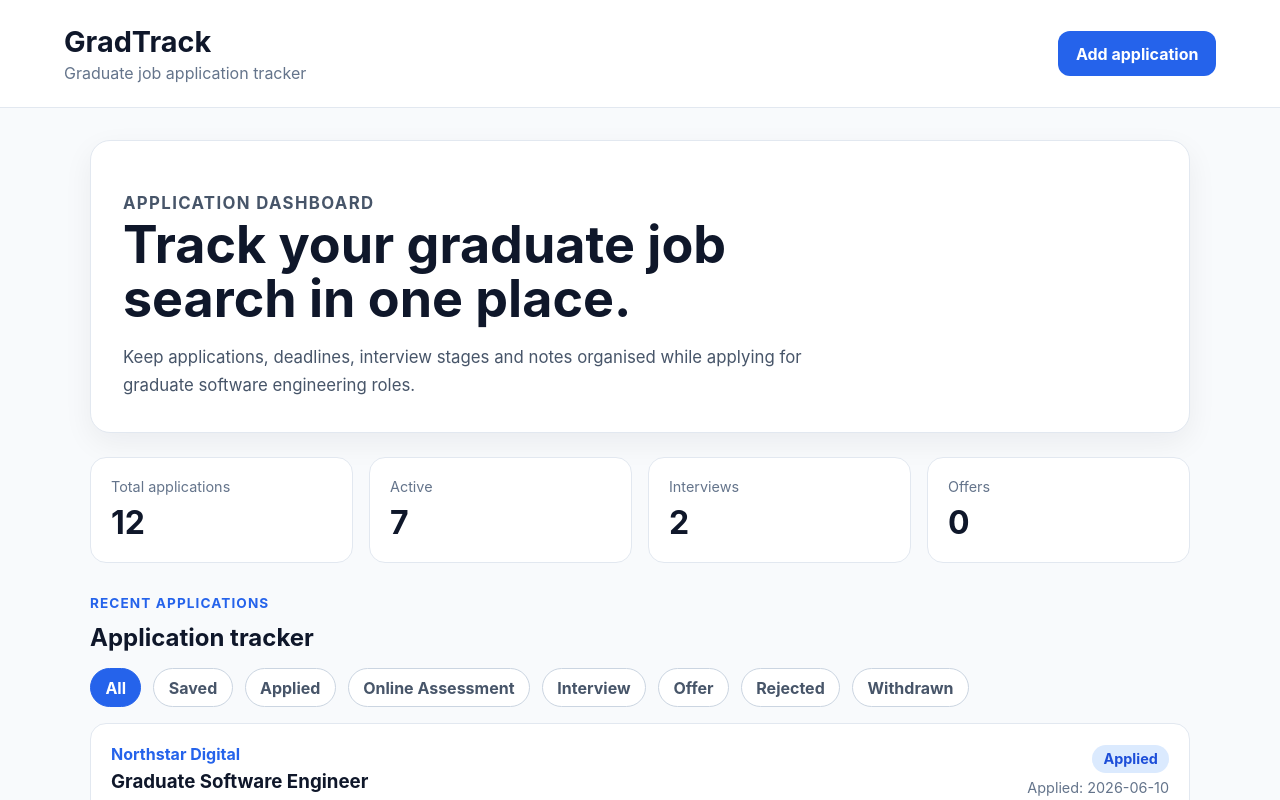
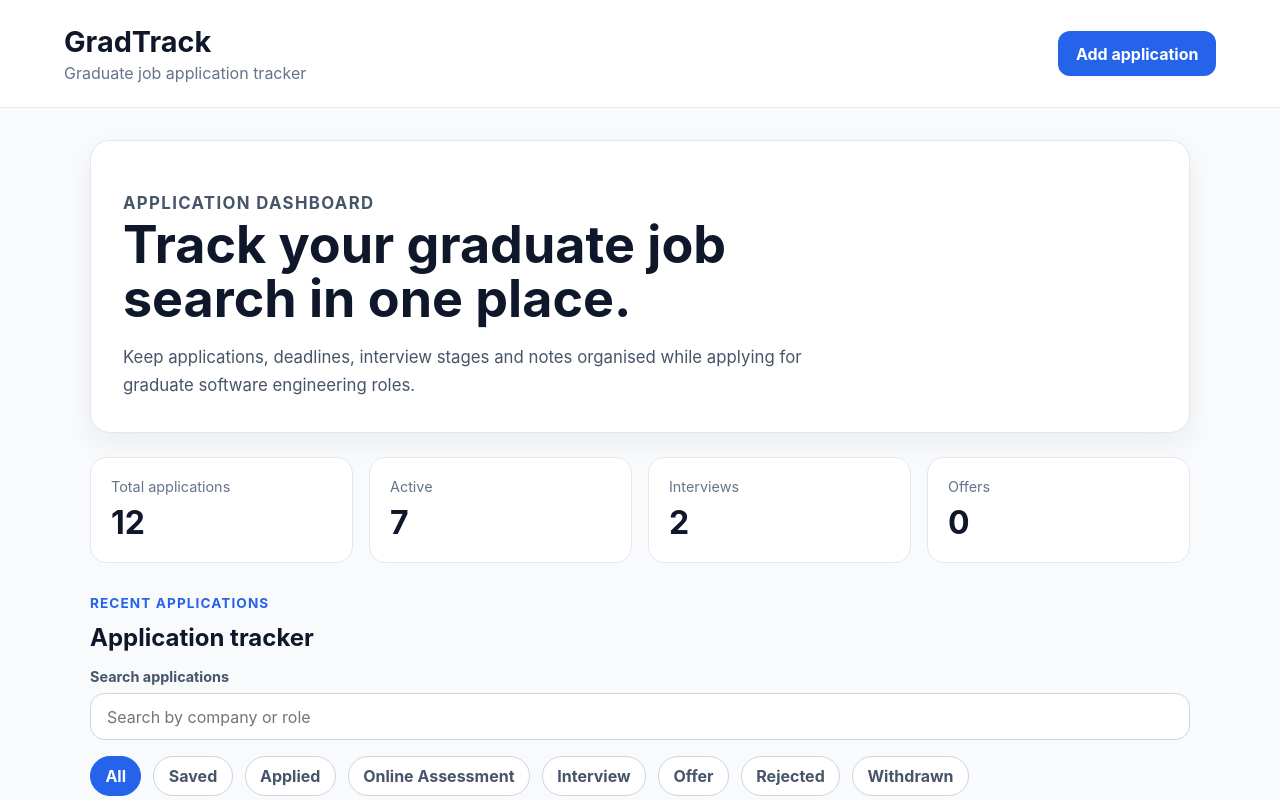
Before and after one commit to Fa24aad/gradtrack, a React (Vite) app in the folder frontend/: page / in a window 1280 px wide. Shown: the top 800 px of the page. Built offline with nearby package versions, Linux system fonts and the light colour scheme.

Commit message:
feat: add application search

```diff
--- a/frontend/src/App.css
+++ b/frontend/src/App.css
@@ -259,3 +259,30 @@
     grid-template-columns: 1fr;
   }
 }
+
+.tracker-controls {
+  margin-bottom: 1rem;
+}
+
+.search-label {
+  display: block;
+  margin-bottom: 0.5rem;
+  color: #475569;
+  font-size: 0.9rem;
+  font-weight: 700;
+}
+
+.search-input {
+  width: 100%;
+  margin-bottom: 1rem;
+  border: 1px solid #cbd5e1;
+  border-radius: 0.9rem;
+  padding: 0.8rem 1rem;
+  background: #ffffff;
+  color: #0f172a;
+}
+
+.search-input:focus {
+  outline: 3px solid #bfdbfe;
+  border-color: #2563eb;
+}
--- a/frontend/src/App.tsx
+++ b/frontend/src/App.tsx
@@ -20,13 +20,19 @@ const filterOptions: Array<ApplicationStatus | 'All'> = [
 function App() {
   const [selectedStatus, setSelectedStatus] =
     useState<ApplicationStatus | 'All'>('All')
+  const [searchTerm, setSearchTerm] = useState('')
 
-  const filteredApplications =
-    selectedStatus === 'All'
-      ? sampleApplications
-      : sampleApplications.filter(
-          (application) => application.status === selectedStatus,
-        )
+  const filteredApplications = sampleApplications.filter((application) => {
+    const matchesStatus =
+      selectedStatus === 'All' || application.status === selectedStatus
+
+    const searchValue = searchTerm.toLowerCase()
+    const matchesSearch =
+      application.company.toLowerCase().includes(searchValue) ||
+      application.role.toLowerCase().includes(searchValue)
+
+    return matchesStatus && matchesSearch
+  })
 
   return (
     <div className="app">
@@ -81,7 +87,23 @@ function App() {
             </div>
           </div>
 
-          <div className="filter-bar" aria-label="Filter applications by status">
+          <div className="tracker-controls">
+            <label className="search-label" htmlFor="application-search">
+              Search applications
+            </label>
+            <input
+              id="application-search"
+              className="search-input"
+              type="search"
+              placeholder="Search by company or role"
+              value={searchTerm}
+              onChange={(event) => setSearchTerm(event.target.value)}
+            />
+
+            <div
+              className="filter-bar"
+              aria-label="Filter applications by status"
+            >
               {filterOptions.map((status) => (
                 <button
                   key={status}
@@ -95,6 +117,7 @@ function App() {
                   {status}
                 </button>
               ))}
+            </div>
           </div>
 
           <div className="applications-list">
```
Lines whose indentation alone changed are shown as unchanged.
